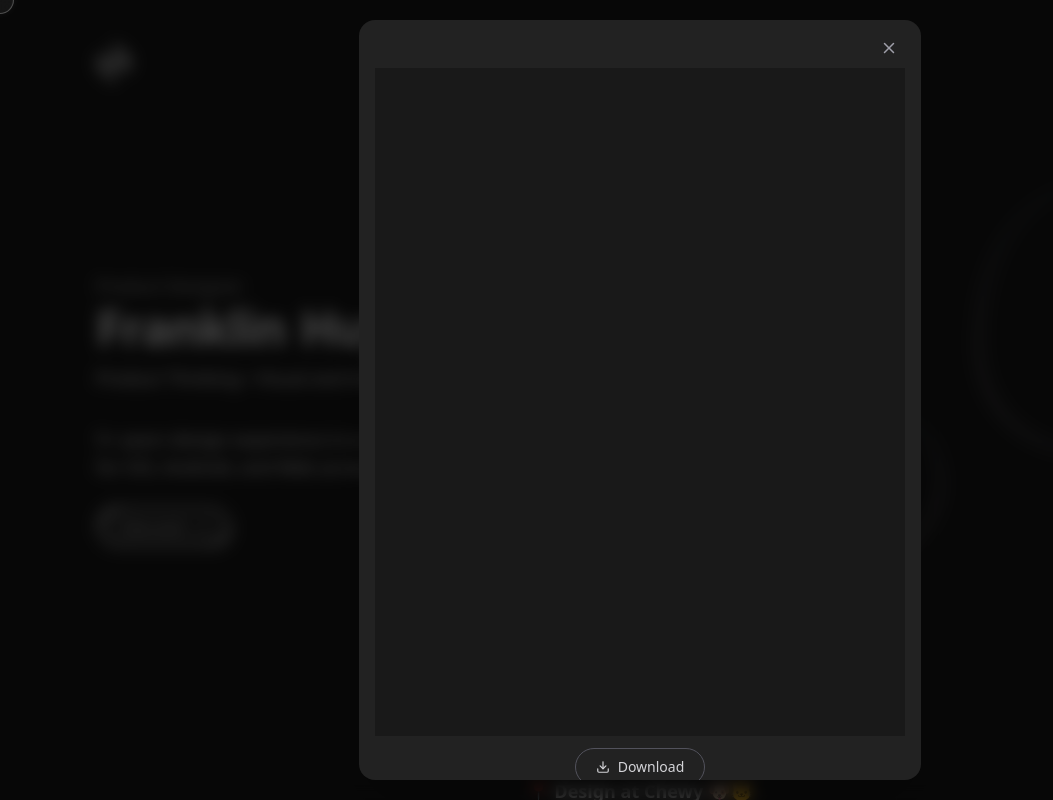
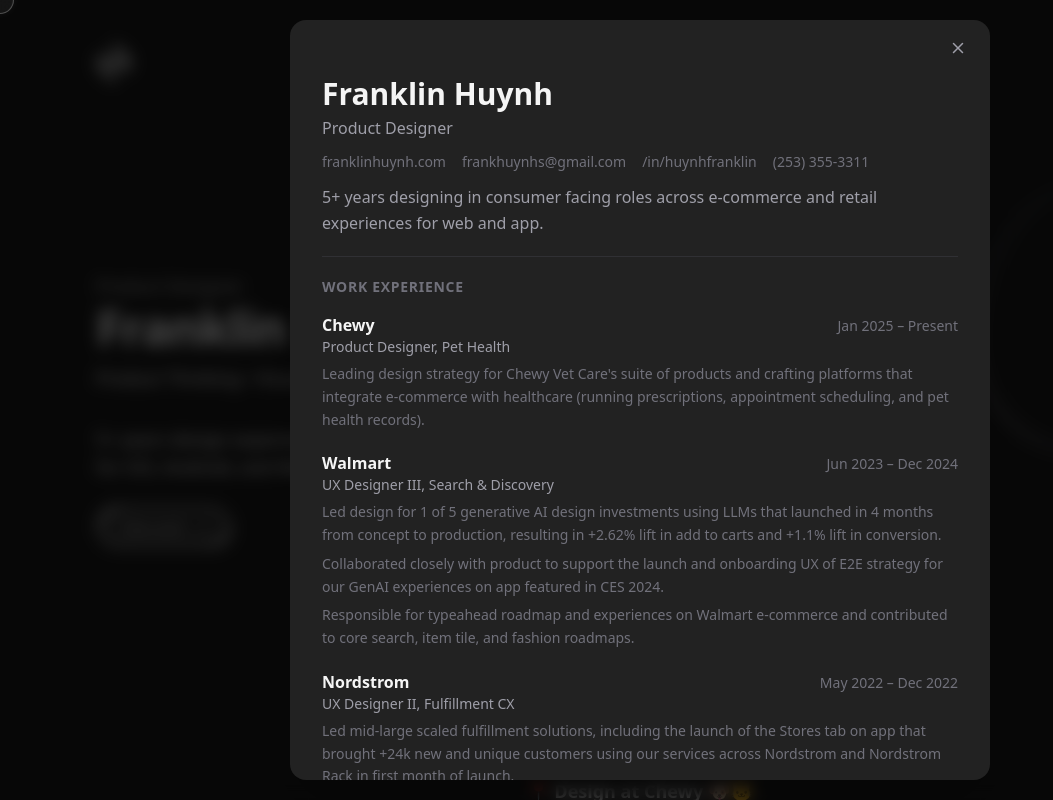
Before and after one commit to frankhuynhs1/Design-Portfolio, a Next.js app: page / in a window 1280 px wide. Both pictures are taken after a click on the button "Resume". Shown: the top 800 px of the page, without its empty margins (0-1053 px from the left). Built offline with nearby package versions, Linux system fonts and the light colour scheme; a web font is replaced by a local one.

Commit message:
optimzie resume

```diff
--- a/app/components/Navbar.tsx
+++ b/app/components/Navbar.tsx
@@ -131,7 +131,7 @@
           onClick={() => setResumeOpen(false)}
         >
           <div
-            className="relative flex h-[100dvh] w-[100vw] flex-col overflow-hidden bg-[#222] shadow-2xl sm:h-[95vh] sm:w-auto sm:max-w-[95vw] sm:rounded-2xl sm:[aspect-ratio:8.5/11.5]"
+            className="relative flex h-[100dvh] w-[100vw] flex-col overflow-hidden bg-[#222] shadow-2xl sm:h-[95vh] sm:w-[700px] sm:max-w-[95vw] sm:rounded-2xl"
             onClick={(e) => e.stopPropagation()}
           >
             {/* Close button — absolute on mobile so it doesn't shift the PDF */}
@@ -145,18 +145,128 @@
                 <line x1="6" y1="6" x2="18" y2="18" />
               </svg>
             </button>
-            {/* PDF Embed + Download */}
-            <div className="flex flex-1 flex-col items-center justify-center overflow-hidden px-1 sm:px-4">
-              <iframe
-                src="/resume.pdf#toolbar=0&navpanes=0&scrollbar=0&view=Fit"
-                className="w-full sm:h-full"
-                style={{ aspectRatio: "8.5 / 11" }}
-                title="Resume"
-              />
-              <div className="shrink-0 flex items-center justify-center px-6 py-3">
+            {/* Resume Content */}
+            <div className="flex-1 overflow-y-auto px-5 pb-8 pt-16 sm:px-8 sm:pt-2 sm:pb-10">
+              {/* Header */}
+              <div className="border-b border-zinc-700/50 pb-5">
+                <h2 className="text-2xl font-bold text-[#f5f5f5] sm:text-3xl">Franklin Huynh</h2>
+                <p className="mt-1 text-base text-zinc-400">Product Designer</p>
+                <div className="mt-3 flex flex-wrap gap-x-4 gap-y-1 text-sm text-zinc-500">
+                  <span>franklinhuynh.com</span>
+                  <span>frankhuynhs@gmail.com</span>
+                  <span>/in/huynhfranklin</span>
+                  <span>(253) 355-3311</span>
+                </div>
+                <p className="mt-3 text-base leading-relaxed text-zinc-400">
+                  5+ years designing in consumer facing roles across e-commerce and retail experiences for web and app.
+                </p>
+              </div>
+
+              {/* Work Experience */}
+              <div className="mt-5">
+                <h3 className="text-sm font-bold uppercase tracking-wider text-zinc-500">Work Experience</h3>
+
+                <div className="mt-4 space-y-5">
+                  <div>
+                    <div className="flex items-baseline justify-between gap-2">
+                      <p className="text-base font-bold text-[#f5f5f5]">Chewy</p>
+                      <span className="shrink-0 text-sm text-zinc-500">Jan 2025 – Present</span>
+                    </div>
+                    <p className="text-sm font-medium text-zinc-400">Product Designer, Pet Health</p>
+                    <p className="mt-1.5 text-sm leading-relaxed text-zinc-500">
+                      Leading design strategy for Chewy Vet Care&apos;s suite of products and crafting platforms that integrate e-commerce with healthcare (running prescriptions, appointment scheduling, and pet health records).
+                    </p>
+                  </div>
+
+                  <div>
+                    <div className="flex items-baseline justify-between gap-2">
+                      <p className="text-base font-bold text-[#f5f5f5]">Walmart</p>
+                      <span className="shrink-0 text-sm text-zinc-500">Jun 2023 – Dec 2024</span>
+                    </div>
+                    <p className="text-sm font-medium text-zinc-400">UX Designer III, Search &amp; Discovery</p>
+                    <ul className="mt-1.5 space-y-1.5 text-sm leading-relaxed text-zinc-500">
+                      <li>Led design for 1 of 5 generative AI design investments using LLMs that launched in 4 months from concept to production, resulting in +2.62% lift in add to carts and +1.1% lift in conversion.</li>
+                      <li>Collaborated closely with product to support the launch and onboarding UX of E2E strategy for our GenAI experiences on app featured in CES 2024.</li>
+                      <li>Responsible for typeahead roadmap and experiences on Walmart e-commerce and contributed to core search, item tile, and fashion roadmaps.</li>
+                    </ul>
+                  </div>
+
+                  <div>
+                    <div className="flex items-baseline justify-between gap-2">
+                      <p className="text-base font-bold text-[#f5f5f5]">Nordstrom</p>
+                      <span className="shrink-0 text-sm text-zinc-500">May 2022 – Dec 2022</span>
+                    </div>
+                    <p className="text-sm font-medium text-zinc-400">UX Designer II, Fulfillment CX</p>
+                    <ul className="mt-1.5 space-y-1.5 text-sm leading-relaxed text-zinc-500">
+                      <li>Led mid-large scaled fulfillment solutions, including the launch of the Stores tab on app that brought +24k new and unique customers using our services across Nordstrom and Nordstrom Rack in first month of launch.</li>
+                      <li>Defined and owned the short and long-term roadmap for omni-channel cx, working strategically and thoughtfully with product, engineering and other cross-functional teams.</li>
+                    </ul>
+                  </div>
+
+                  <div>
+                    <div className="flex items-baseline justify-between gap-2">
+                      <p className="text-base font-bold text-[#f5f5f5]">Nordstrom</p>
+                      <span className="shrink-0 text-sm text-zinc-500">Nov 2020 – May 2022</span>
+                    </div>
+                    <p className="text-sm font-medium text-zinc-400">UX Designer, Fulfillment &amp; Returns</p>
+                    <ul className="mt-1.5 space-y-1.5 text-sm leading-relaxed text-zinc-500">
+                      <li>Designed comprehensive solutions and influenced fulfillment and return initiatives that guided our customers across the purchase and post-purchase fulfillment funnel for Web, iOS, and Android app.</li>
+                      <li>Expanded customer control options for pickup order deadlines, resulting in +11.1M top line revenue for store pickups.</li>
+                    </ul>
+                  </div>
+
+                  <div>
+                    <div className="flex items-baseline justify-between gap-2">
+                      <p className="text-base font-bold text-[#f5f5f5]">Best Buy</p>
+                      <span className="shrink-0 text-sm text-zinc-500">Jun 2019 – Sep 2019</span>
+                    </div>
+                    <p className="text-sm font-medium text-zinc-400">UX Design Intern, Mobile Apps</p>
+                    <ul className="mt-1.5 space-y-1.5 text-sm leading-relaxed text-zinc-500">
+                      <li>Led several projects across the Support and Browse portfolio of the Best Buy app, resulting in +8% appointments booked, 60% less negative reviews around tech support awareness, and improving way-finding for browse journeys that led to +4% conversion on app.</li>
+                      <li>Conducted research including usability testing, heat mapping, behavioral mapping and other forms of research discovery to inform design directions with product, QA, research, content design, and engineers.</li>
+                    </ul>
+                  </div>
+                </div>
+              </div>
+
+              {/* Skills */}
+              <div className="mt-6 border-t border-zinc-700/50 pt-5">
+                <h3 className="text-sm font-bold uppercase tracking-wider text-zinc-500">Skills &amp; Processes</h3>
+                <div className="mt-3 grid grid-cols-1 gap-4 sm:grid-cols-2">
+                  <div>
+                    <p className="text-sm font-bold text-zinc-400">Strengths</p>
+                    <p className="mt-1 text-sm leading-relaxed text-zinc-500">iOS, Web, and Android, Product thinking, Interaction and Visual design, Strategy, Research, E-commerce and Retail</p>
+                  </div>
+                  <div>
+                    <p className="text-sm font-bold text-zinc-400">Tools</p>
+                    <p className="mt-1 text-sm leading-relaxed text-zinc-500">Figma/Make, Claude, ChatGPT, Cursor, Lovable, FigJam, Protopie, Usertesting.com, Dscout, Jira, Confluence, Pen and Paper</p>
+                  </div>
+                  <div>
+                    <p className="text-sm font-bold text-zinc-400">Design artifacts</p>
+                    <p className="mt-1 text-sm leading-relaxed text-zinc-500">Design charrettes, Sketches, User and task flows, Service blueprints, Journey maps, Personas, Wireframes, Information architecture, Prototypes, High fidelity mock-ups, Design systems, Documentation and guidelines, Accessibility, UX roadmaps, Product vision and strategy</p>
+                  </div>
+                  <div>
+                    <p className="text-sm font-bold text-zinc-400">Research artifacts</p>
+                    <p className="mt-1 text-sm leading-relaxed text-zinc-500">Interviews, Heuristic evaluations, User research, Task analysis, Usability studies, Contextual inquiries, Behavioral mapping, Surveys, Literature reviews</p>
+                  </div>
+                </div>
+              </div>
+
+              {/* Education */}
+              <div className="mt-6 border-t border-zinc-700/50 pt-5">
+                <h3 className="text-sm font-bold uppercase tracking-wider text-zinc-500">Education</h3>
+                <div className="mt-3">
+                  <p className="text-base font-bold text-[#f5f5f5]">University of Washington</p>
+                  <p className="mt-0.5 text-sm text-zinc-400">(B.S.) Human-Centered Design &amp; Engineering</p>
+                  <p className="text-sm text-zinc-500">Focus: Human-Computer Interaction</p>
+                </div>
+              </div>
+
+              {/* Download */}
+              <div className="mt-6 flex items-center justify-center pt-2">
                 <a
                   href="/resume.pdf"
-                  download
+                  download="Franklin Huynh Resume.pdf"
                   className="flex items-center gap-2 rounded-full border border-zinc-600 px-5 py-2 text-sm font-medium text-zinc-300 transition-all duration-200 hover:border-zinc-400 hover:text-white"
                 >
                   <svg xmlns="http://www.w3.org/2000/svg" width="14" height="14" viewBox="0 0 24 24" fill="none" stroke="currentColor" strokeWidth="2" strokeLinecap="round" strokeLinejoin="round">
@@ -164,7 +274,7 @@
                     <polyline points="7 10 12 15 17 10" />
                     <line x1="12" y1="15" x2="12" y2="3" />
                   </svg>
-                  Download
+                  Download PDF
                 </a>
               </div>
             </div>
```
